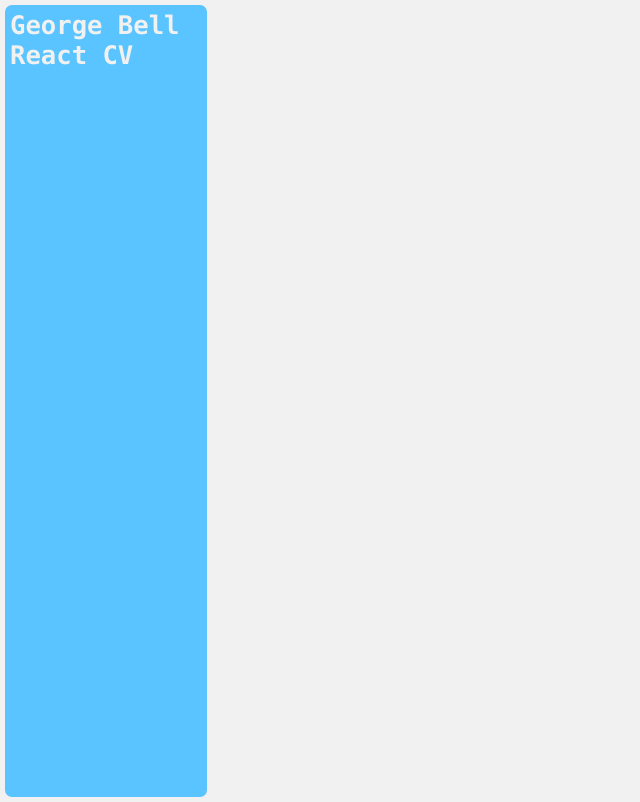
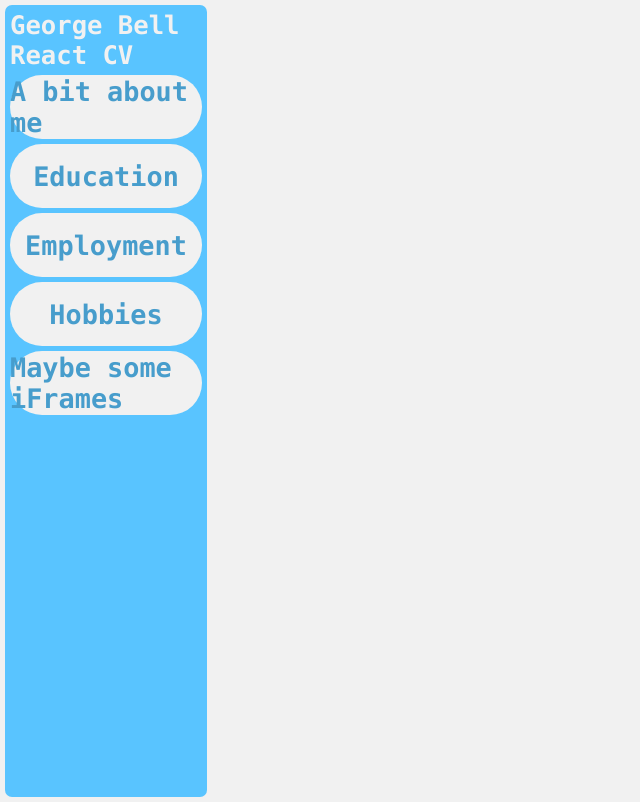
Before and after one commit to gbell1080/React-CV, a React (Create React App) app in the folder react-cv/react-cv/: page / in a window 1280 px wide. Shown: the whole page, without its empty margins (0-640 px from the left). Built offline with nearby package versions, Linux system fonts and the light colour scheme.

Commit message:
added links to the sidebar

```diff
--- a/react-cv/react-cv/src/Components/SideBar.js
+++ b/react-cv/react-cv/src/Components/SideBar.js
@@ -1,9 +1,15 @@
 import './SideBar.css';
+import SideBarLink from './SideBarLink';
 
 function SideBar() {
     return (
         <div className='SideBarContainer'>
             <h1>George Bell React CV</h1>
+            <SideBarLink title='A bit about me' />
+            <SideBarLink title='Education' />
+            <SideBarLink title='Employment' />
+            <SideBarLink title='Hobbies' />
+            <SideBarLink title='Maybe some iFrames' />
         </div>
 
     );
--- /dev/null
+++ b/react-cv/react-cv/src/Components/SideBarLink.css
@@ -0,0 +1,17 @@
+.SideBarLinkContainer {
+    display: flex;
+    margin-top: 5px;
+    color: #479DCC;
+    font-size: 1.4em;
+    background-color: #F1F1F1;
+    width: 100%;
+    height: 8vh;
+    align-items: center;
+    justify-content: center;
+    border-radius: 4em;
+}
+
+.SideBarLinkContainer:hover {
+    background-color: #479DCC;
+    color: #FFF189;
+}
--- /dev/null
+++ b/react-cv/react-cv/src/Components/SideBarLink.js
@@ -0,0 +1,10 @@
+import './SideBarLink.css';
+
+function SideBarLink({ title }) {
+    return (
+        <div className='SideBarLinkContainer'>
+            <h2 className='Title'>{title}</h2>
+        </div>
+    )
+}
+export default SideBarLink;
```
